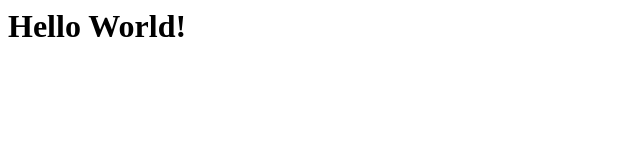
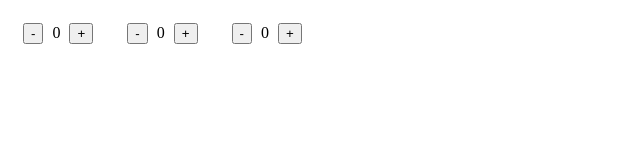
Before and after one commit to AlexKhuel/CFHS-Bowling, a plain HTML site: page index.html in a window 1280 px wide. Shown: the whole page, without its empty margins (0-640 px from the left). Drawn offline with Linux system fonts and the light colour scheme.

Commit message:
Update index.html

```diff
--- a/index.html
+++ b/index.html
@@ -1 +1,35 @@
-<h1>Hello World!</h1>
+<!DOCTYPE html>
+<html lang="en">
+<head>
+    <meta charset="UTF-8">
+    <title>Bowling Tracker</title>
+    <style>
+        .counter { display: inline-block; margin: 10px; }
+        .btn { margin: 5px; }
+    </style>
+</head>
+<body>
+    <div class="counter">
+        <button class="btn" onclick="changeCounter('counter1', -1)">-</button>
+        <span id="counter1">0</span>
+        <button class="btn" onclick="changeCounter('counter1', 1)">+</button>
+    </div>
+    <div class="counter">
+        <button class="btn" onclick="changeCounter('counter2', -1)">-</button>
+        <span id="counter2">0</span>
+        <button class="btn" onclick="changeCounter('counter2', 1)">+</button>
+    </div>
+    <div class="counter">
+        <button class="btn" onclick="changeCounter('counter3', -1)">-</button>
+        <span id="counter3">0</span>
+        <button class="btn" onclick="changeCounter('counter3', 1)">+</button>
+    </div>
+    <script>
+        function changeCounter(counterId, delta) {
+            var counter = document.getElementById(counterId);
+            var value = parseInt(counter.innerText) + delta;
+            counter.innerText = value;
+        }
+    </script>
+</body>
+</html>
```
